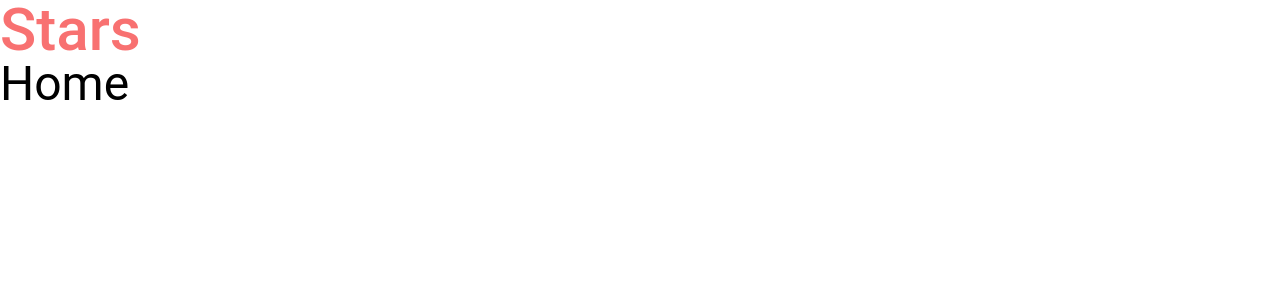
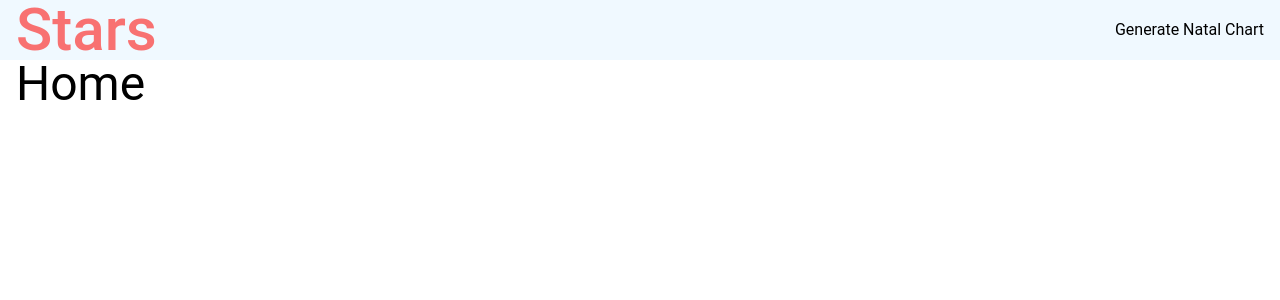
Before and after one commit to allanlalangan/stars, a React (Create React App) app: page / in a window 1280 px wide. Shown: the top 300 px of the page. Built offline with nearby package versions, Linux system fonts and the light colour scheme; no server answers.

Commit message:
add links

```diff
--- a/src/App.js
+++ b/src/App.js
@@ -1,23 +1,29 @@
-import { BrowserRouter, Route, Routes } from 'react-router-dom';
+import { BrowserRouter, Route, Routes, Link } from 'react-router-dom';
 
 import HomePage from './pages/home';
 import GenerateChartPage from './pages/generate-chart';
-
-// import Counter from './components/Counter';
 
 const App = () => {
   return (
     <div>
       <BrowserRouter>
-        <h1 className='font-medium text-red-400'>Stars</h1>
-        <main>
+        <header className='flex w-full justify-between bg-sky-50 px-4'>
+          <Link to='/'>
+            <h1 className='cursor-pointer font-medium text-red-400'>Stars</h1>
+          </Link>
+          <nav className='flex items-center'>
+            <Link to='/generate-chart'>
+              <button>Generate Natal Chart</button>
+            </Link>
+          </nav>
+        </header>
+        <main className='px-4'>
           <Routes>
             <Route path='/' element={<HomePage />} />
             <Route path='/generate-chart' element={<GenerateChartPage />} />
           </Routes>
         </main>
       </BrowserRouter>
-      {/* <NatalForm /> */}
     </div>
   );
 };
```
